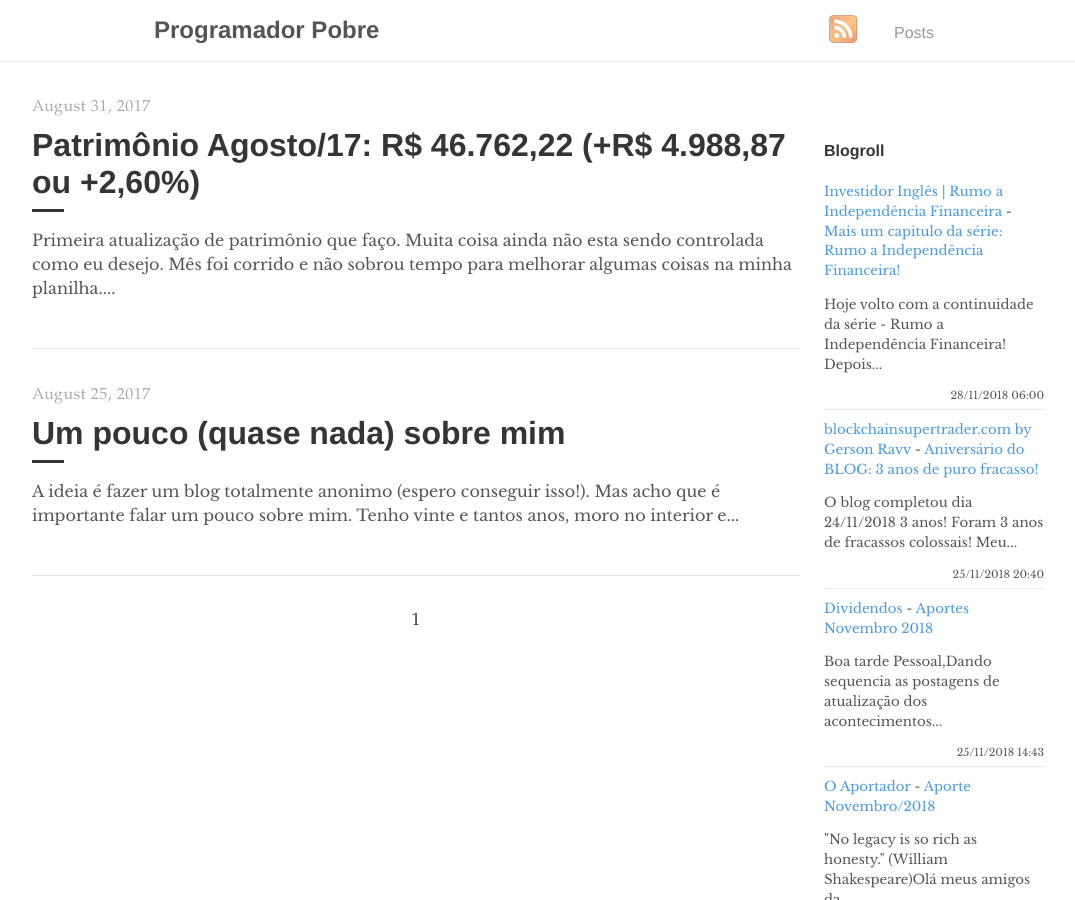
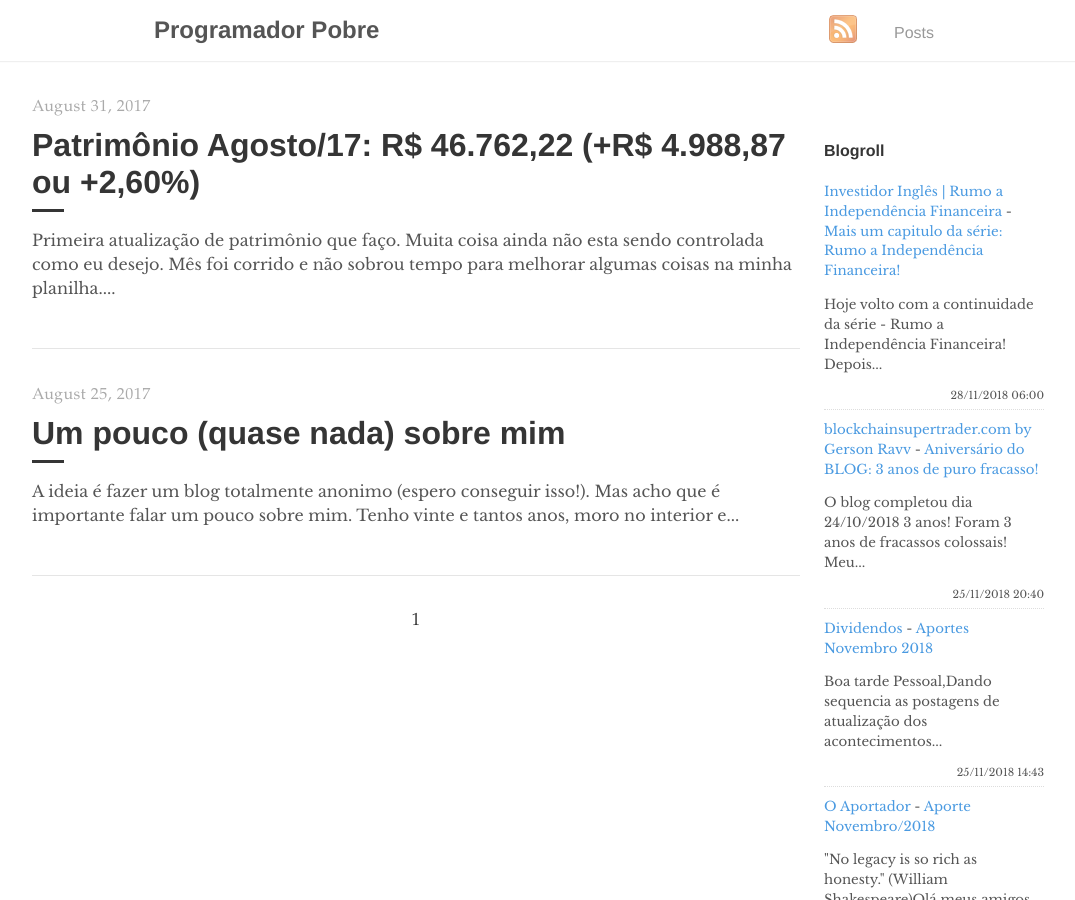
Before and after one commit to programadorpobre/programadorpobre.github.io, a Jekyll site: the page built from index.html, in a window 1280 px wide and 900 px high. Shown: the whole window, without its empty margins (96-1171 px from the left). Built offline with Jekyll 4.4.1, drawn with Linux system fonts in a browser that asks for light colours; the list of posts is cut into pages by our own code; comment, search, counter and statistics services are not loaded.

Commit message:
[ci skip] travis #482

```diff
--- a/_includes/feed-entries.html
+++ b/_includes/feed-entries.html
@@ -5,7 +5,7 @@
 </div>
 <div class="feed-entry">
     <a class="feed-entry-site-name" href="http://www.blockchainsupertrader.com/">blockchainsupertrader.com by Gerson Ravv</a> - <a class="feed-entry-title" href="http://www.blockchainsupertrader.com/2018/11/aniversario-do-blog-3-anos-de-puro.html">Aniversário do BLOG: 3 anos de puro fracasso!</a>
-    <p class="feed-entry-summary">O blog completou dia 24/11/2018 3 anos! Foram 3 anos de fracassos colossais! Meu...</p>
+    <p class="feed-entry-summary">O blog completou dia 24/10/2018 3 anos! Foram 3 anos de fracassos colossais! Meu...</p>
     <time datetime="2018-11-25T20:40:00.000-02:00">25/11/2018 20:40</time>
 </div>
 <div class="feed-entry">
```
